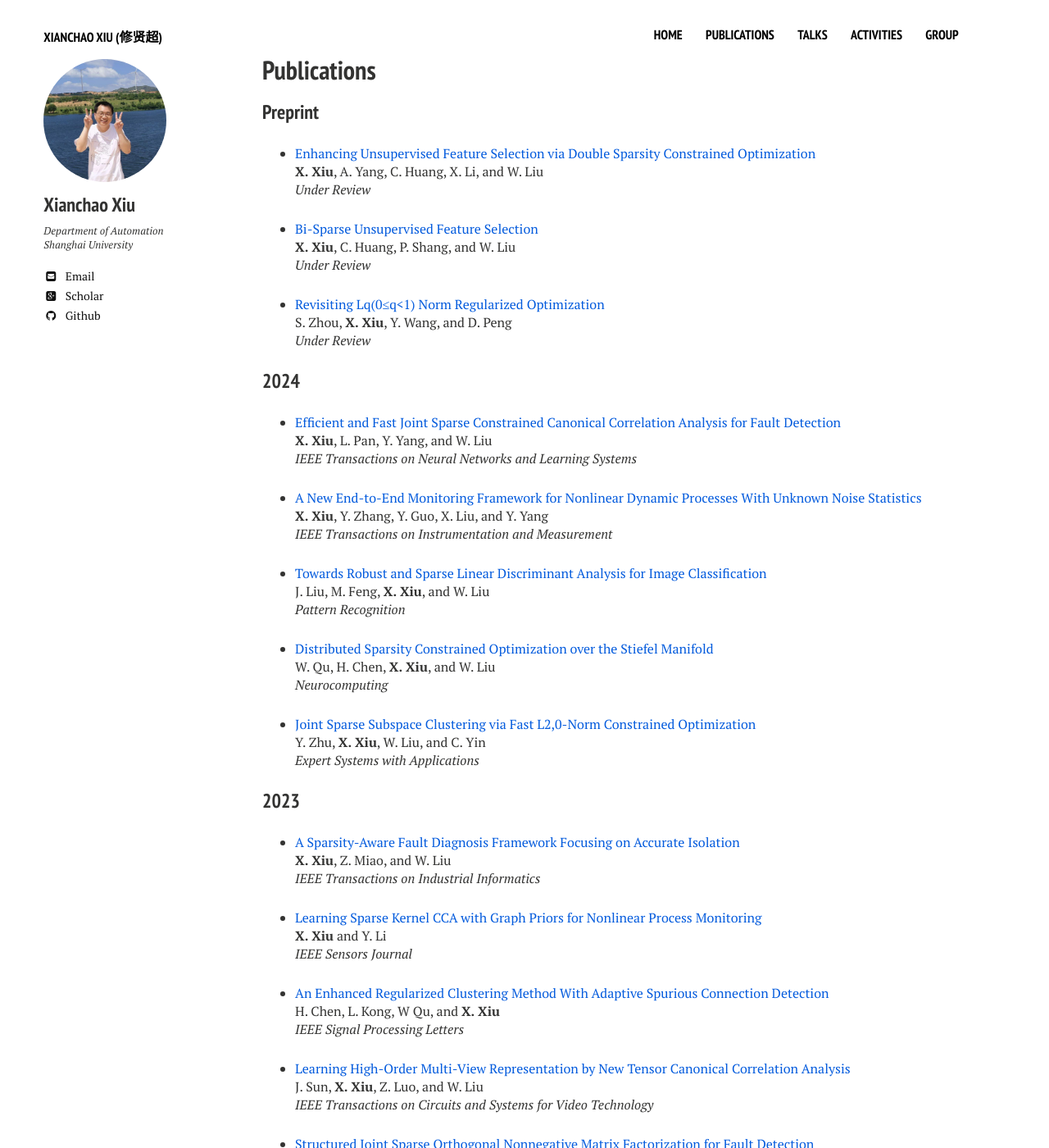
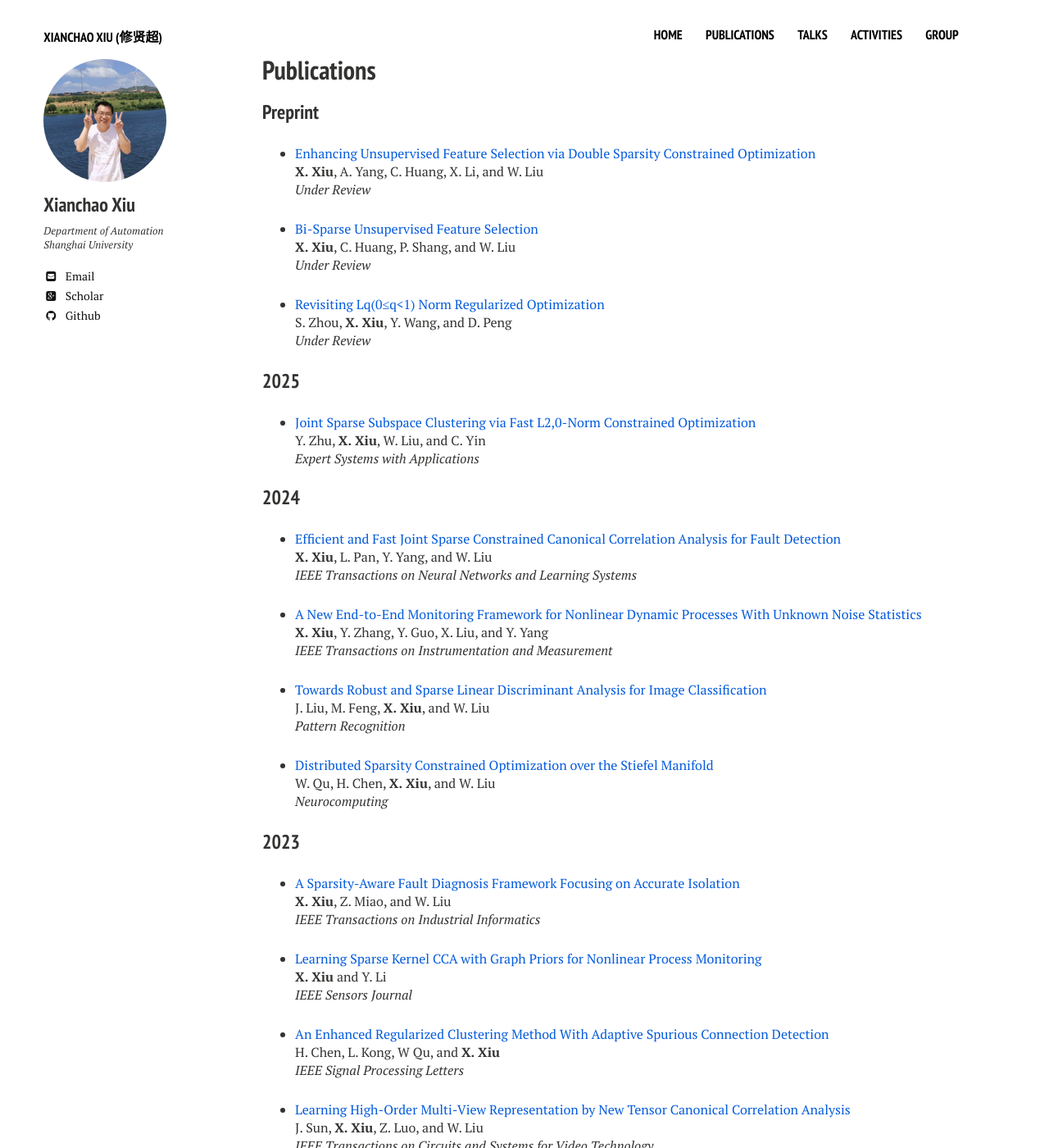
Before and after one commit to xianchaoxiu/xianchaoxiu.github.io, a Jekyll site: the page built from publications/index.md, in a window 1280 px wide and 1400 px high. Shown: the whole window at 82% size. Built offline with Jekyll 4.4.1, drawn with Linux system fonts in a browser that asks for light colours; nearby versions of some CDN libraries; part of the change alters nothing that is shown; some of the changed text lies outside the part shown.

Commit message:
Update index.md

```diff
--- a/publications/index.md
+++ b/publications/index.md
@@ -25,7 +25,11 @@ share: false
 S. Zhou, <b>X. Xiu</b>, Y. Wang, and D. Peng<br>
 <i>Under Review</i><br>
 
+### 2025
 
+* <a href="https://www.sciencedirect.com/science/article/abs/pii/S095741742402712X" class="textlink" target="_blank">Joint Sparse Subspace Clustering via Fast L2,0-Norm Constrained Optimization</a><br>
+Y. Zhu, <b>X. Xiu</b>, W. Liu, and C. Yin<br>
+<i>Expert Systems with Applications</i><br>
 
 
 
@@ -52,10 +56,6 @@ W. Qu, H. Chen, <b>X. Xiu</b>, and W. Liu<br>
 <i>Neurocomputing</i><br>
 
 
-* <a href="https://www.sciencedirect.com/science/article/abs/pii/S095741742402712X" class="textlink" target="_blank">Joint Sparse Subspace Clustering via Fast L2,0-Norm Constrained Optimization</a><br>
-Y. Zhu, <b>X. Xiu</b>, W. Liu, and C. Yin<br>
-<i>Expert Systems with Applications</i><br>
-
 
 
 ### 2023
@@ -79,10 +79,6 @@ H. Chen, L. Kong, W Qu, and <b>X. Xiu</b><br>
 J. Sun, <b>X. Xiu</b>, Z. Luo, and W. Liu<br>
 <i>IEEE Transactions on Circuits and Systems for Video Technology</i><br>
 
-
-* <a href="https://ieeexplore.ieee.org/abstract/document/10036023" class="textlink" target="_blank">Structured Joint Sparse Orthogonal Nonnegative Matrix Factorization for Fault Detection</a><br>
-X. Zhang, <b>X. Xiu</b>, and C. Zhang<br>
-<i>IEEE Transactions on Instrumentation and Measurement</i><br>
 
 
 
```
